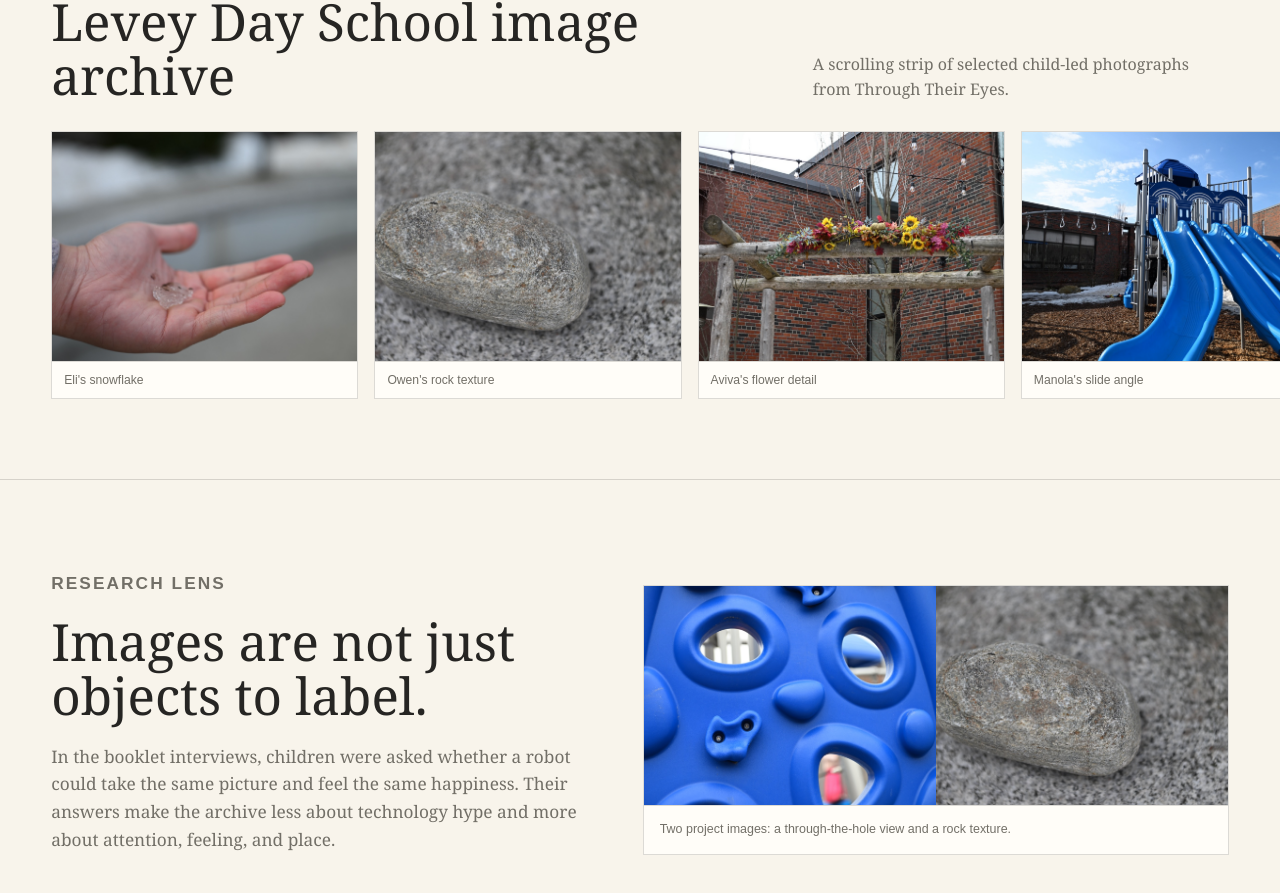
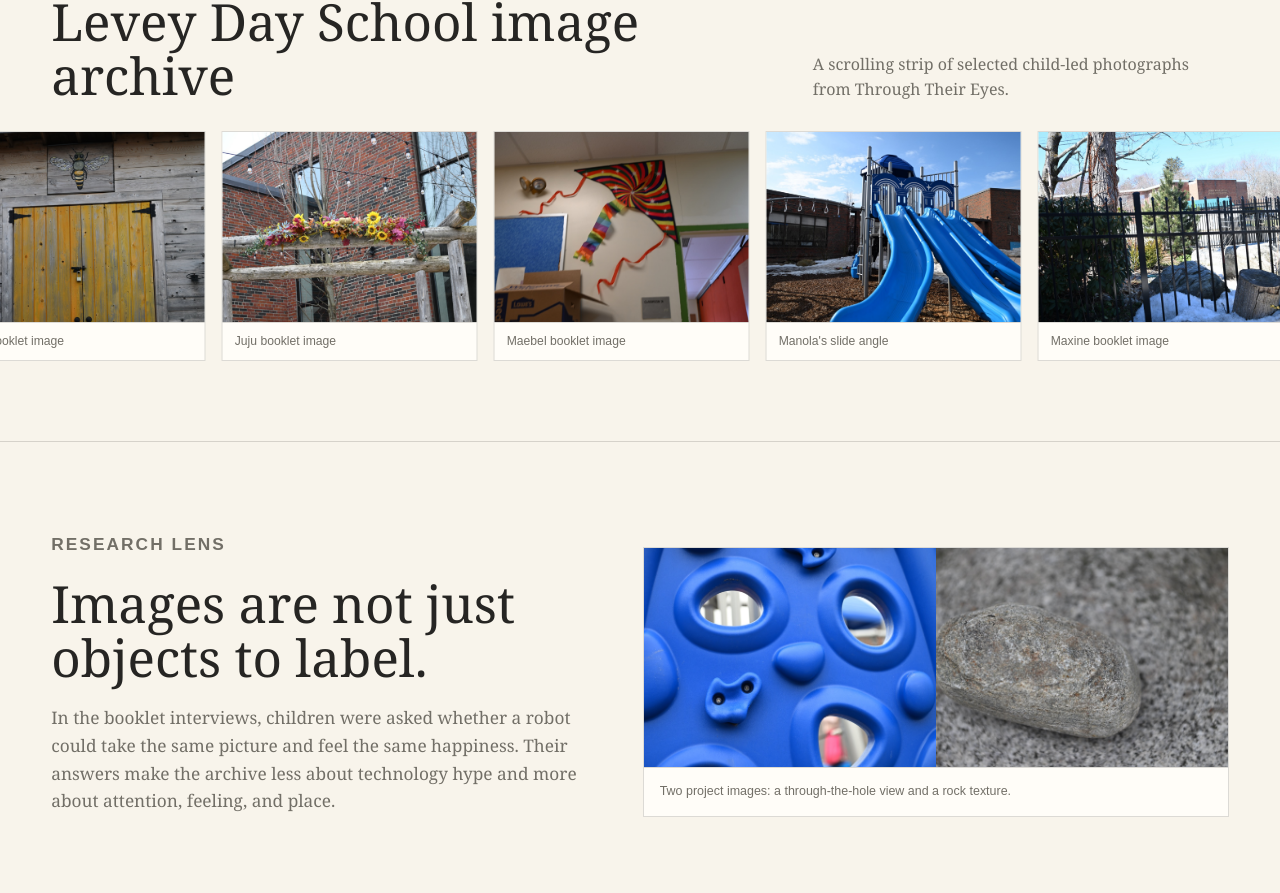
Before and after one commit to SenmuuuuW/michaels-vision-lab, a Next.js app: page / in a window 1280 px wide. Shown: the part 1732-2625 px from the top of the page. Built offline with nearby package versions, Linux system fonts and the light colour scheme.

Commit message:
Add auto-scrolling Levey image archive

```diff
--- a/app/globals.css
+++ b/app/globals.css
@@ -419,20 +419,32 @@ blockquote {
 }
 
 .home-archive-strip {
-  display: flex;
-  gap: 16px;
   margin-left: calc(clamp(20px, 4vw, 56px) * -1);
   margin-right: calc(clamp(20px, 4vw, 56px) * -1);
   overflow-x: auto;
+  overflow-y: hidden;
   padding: 0 clamp(20px, 4vw, 56px) 16px;
   scroll-padding-left: clamp(20px, 4vw, 56px);
   scroll-snap-type: x proximity;
 }
 
+.archive-marquee-track {
+  animation: archive-marquee 95s linear infinite;
+  display: flex;
+  gap: 16px;
+  width: max-content;
+}
+
+.home-archive-strip:hover .archive-marquee-track,
+.home-archive-strip:focus .archive-marquee-track,
+.home-archive-strip:focus-within .archive-marquee-track {
+  animation-play-state: paused;
+}
+
 .archive-strip-item {
   background: var(--paper);
   border: 1px solid var(--line);
-  flex: 0 0 clamp(220px, 24vw, 310px);
+  flex: 0 0 clamp(210px, 20vw, 280px);
   margin: 0;
   scroll-snap-align: start;
 }
@@ -450,6 +462,22 @@ blockquote {
   font-size: 0.76rem;
   line-height: 1.35;
   padding: 10px 12px;
+}
+
+@keyframes archive-marquee {
+  from {
+    transform: translateX(0);
+  }
+
+  to {
+    transform: translateX(calc(-50% - 8px));
+  }
+}
+
+@media (prefers-reduced-motion: reduce) {
+  .archive-marquee-track {
+    animation: none;
+  }
 }
 
 .leaps-line-section {
--- a/app/page.tsx
+++ b/app/page.tsx
@@ -28,42 +28,118 @@ const questions = [
 
 const archiveStripImages = [
   {
+    label: "Aviva's flower detail",
+    image: "/images/through-their-eyes/aviva-flower-detail.jpg",
+    alt: "Child-led photograph of flowers from Through Their Eyes."
+  },
+  {
+    label: "Beatrice booklet image",
+    image: "/images/through-their-eyes/beatrice-booklet.jpg",
+    alt: "Booklet photograph from Beatrice's Through Their Eyes page."
+  },
+  {
+    label: "Birdie's through-the-hole view",
+    image: "/images/through-their-eyes/birdie-hole-view.jpg",
+    alt: "Child-led photograph looking through blue playground holes."
+  },
+  {
+    label: "Dallas booklet image",
+    image: "/images/through-their-eyes/dallas-booklet.jpg",
+    alt: "Booklet photograph from Dallas's Through Their Eyes page."
+  },
+  {
     label: "Eli's snowflake",
-    image: "/images/through-their-eyes/eli-snowflake.jpg"
+    image: "/images/through-their-eyes/eli-snowflake.jpg",
+    alt: "Child-led photograph of a snowflake in a hand."
+  },
+  {
+    label: "Gemma booklet image",
+    image: "/images/through-their-eyes/gemma-booklet.jpg",
+    alt: "Booklet photograph from Gemma's Through Their Eyes page."
+  },
+  {
+    label: "Hamilton booklet image",
+    image: "/images/through-their-eyes/hamilton-booklet.jpg",
+    alt: "Booklet photograph from Hamilton's Through Their Eyes page."
+  },
+  {
+    label: "Jojo booklet image",
+    image: "/images/through-their-eyes/jojo-booklet.jpg",
+    alt: "Booklet photograph from Jojo's Through Their Eyes page."
+  },
+  {
+    label: "Juju booklet image",
+    image: "/images/through-their-eyes/juju-booklet.jpg",
+    alt: "Booklet photograph from Juju's Through Their Eyes page."
+  },
+  {
+    label: "Maebel booklet image",
+    image: "/images/through-their-eyes/maebel-booklet.jpg",
+    alt: "Booklet photograph from Maebel's Through Their Eyes page."
+  },
+  {
+    label: "Manola's slide angle",
+    image: "/images/through-their-eyes/manola-slide-angle.jpg",
+    alt: "Child-led photograph of blue playground slides."
+  },
+  {
+    label: "Maxine booklet image",
+    image: "/images/through-their-eyes/maxine-booklet.jpg",
+    alt: "Booklet photograph from Maxine's Through Their Eyes page."
+  },
+  {
+    label: "Oriana booklet image",
+    image: "/images/through-their-eyes/oriana-booklet.jpg",
+    alt: "Booklet photograph from Oriana's Through Their Eyes page."
+  },
+  {
+    label: "Otis booklet image",
+    image: "/images/through-their-eyes/otis-booklet.jpg",
+    alt: "Booklet photograph from Otis's Through Their Eyes page."
   },
   {
     label: "Owen's rock texture",
-    image: "/images/through-their-eyes/owen-rock-texture.jpg"
+    image: "/images/through-their-eyes/owen-rock-texture.jpg",
+    alt: "Child-led close-up photograph of a textured rock."
   },
   {
-    label: "Aviva's flower detail",
-    image: "/images/through-their-eyes/aviva-flower-detail.jpg"
+    label: "Precious booklet image",
+    image: "/images/through-their-eyes/precious-booklet.jpg",
+    alt: "Booklet photograph from Precious's Through Their Eyes page."
   },
   {
-    label: "Manola's slide angle",
-    image: "/images/through-their-eyes/manola-slide-angle.jpg"
+    label: "Rissah booklet image",
+    image: "/images/through-their-eyes/rissah-booklet.jpg",
+    alt: "Booklet photograph from Rissah's Through Their Eyes page."
   },
   {
-    label: "Dallas booklet image",
-    image: "/images/through-their-eyes/dallas-booklet.jpg"
+    label: "Tempe booklet image",
+    image: "/images/through-their-eyes/tempe-booklet.jpg",
+    alt: "Booklet photograph from Tempe's Through Their Eyes page."
   },
   {
-    label: "Gemma booklet image",
-    image: "/images/through-their-eyes/gemma-booklet.jpg"
+    label: "Thea booklet image",
+    image: "/images/through-their-eyes/thea-booklet.jpg",
+    alt: "Booklet photograph from Thea's Through Their Eyes page."
   },
   {
-    label: "Hamilton booklet image",
-    image: "/images/through-their-eyes/hamilton-booklet.jpg"
+    label: "Vaela booklet image",
+    image: "/images/through-their-eyes/vaela-booklet.jpg",
+    alt: "Booklet photograph from Vaela's Through Their Eyes page."
   },
   {
-    label: "Juju booklet image",
-    image: "/images/through-their-eyes/juju-booklet.jpg"
+    label: "Willis booklet image",
+    image: "/images/through-their-eyes/willis-booklet.jpg",
+    alt: "Booklet photograph from Willis's Through Their Eyes page."
   },
   {
     label: "Yara booklet image",
-    image: "/images/through-their-eyes/yara-booklet.jpg"
+    image: "/images/through-their-eyes/yara-booklet.jpg",
+    alt: "Booklet photograph from Yara's Through Their Eyes page."
   }
 ];
+
+const archiveMarqueeImages = [...archiveStripImages, ...archiveStripImages];
 
 export default function Home() {
   return (
@@ -134,13 +210,33 @@ export default function Home() {
           </div>
           <p>A scrolling strip of selected child-led photographs from Through Their Eyes.</p>
         </div>
-        <div className="home-archive-strip" aria-label="Levey Day School image archive">
-          {archiveStripImages.map((item) => (
-            <figure className="archive-strip-item" key={item.image}>
-              <Image src={item.image} alt="" width={360} height={260} sizes="(max-width: 720px) 72vw, 280px" />
-              <figcaption>{item.label}</figcaption>
-            </figure>
-          ))}
+        <div
+          className="home-archive-strip"
+          aria-label="Levey Day School image archive"
+          tabIndex={0}
+        >
+          <div className="archive-marquee-track">
+            {archiveMarqueeImages.map((item, index) => {
+              const isDuplicate = index >= archiveStripImages.length;
+
+              return (
+                <figure
+                  aria-hidden={isDuplicate}
+                  className="archive-strip-item"
+                  key={`${item.image}-${index}`}
+                >
+                  <Image
+                    src={item.image}
+                    alt={isDuplicate ? "" : item.alt}
+                    width={360}
+                    height={260}
+                    sizes="(max-width: 720px) 68vw, 260px"
+                  />
+                  <figcaption>{item.label}</figcaption>
+                </figure>
+              );
+            })}
+          </div>
         </div>
       </section>
 
```
